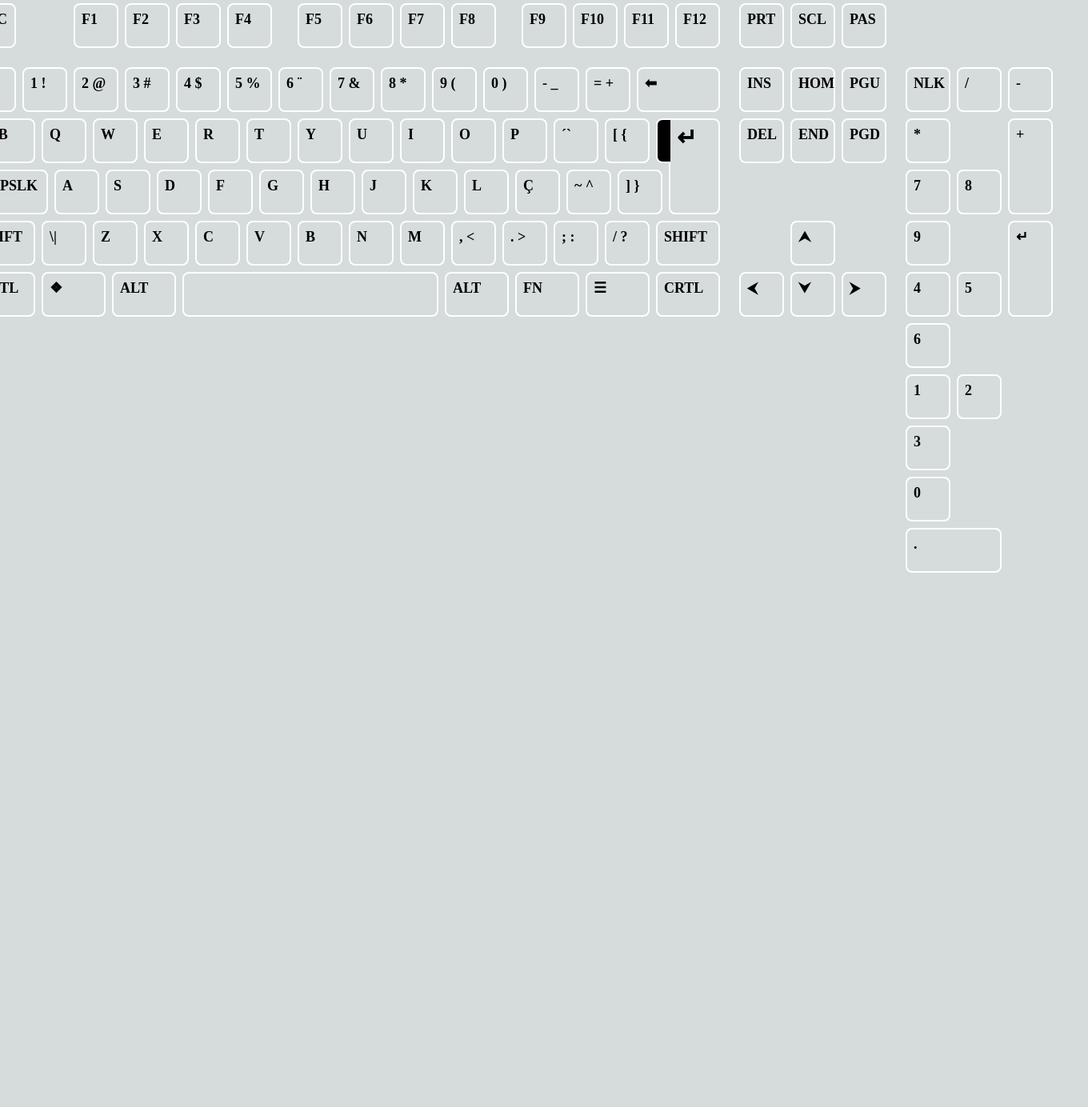
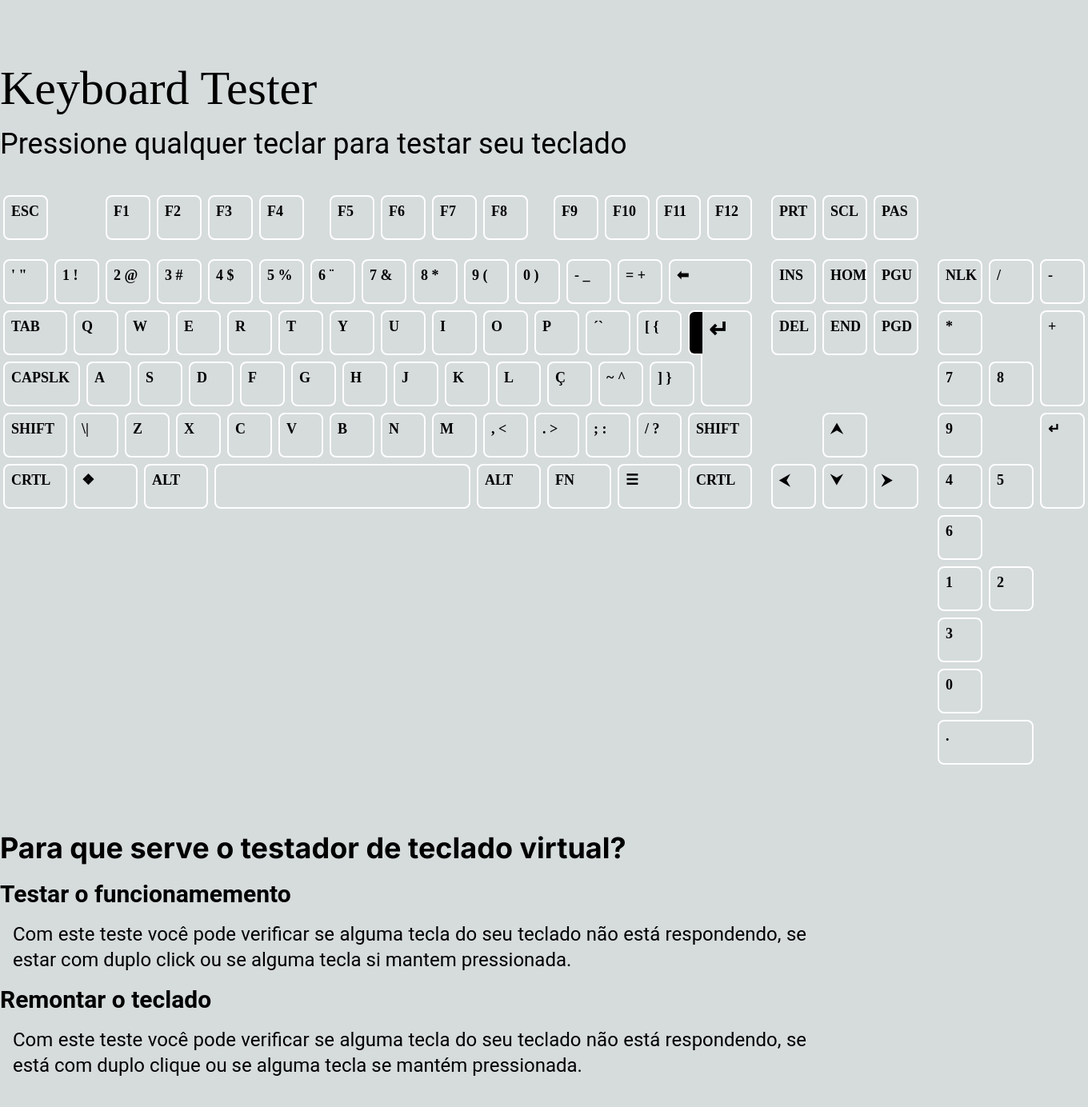
Before and after one commit to andersondavid/keyboard-test, a Next.js app: page / in a window 1280 px wide. Shown: the top 1384 px of the page at 80% size, 1360 px wide, since content can reach past the window. Before the commit the page ends 800 px from the top, so only its background shows below. Built offline with nearby package versions, Linux system fonts and the light colour scheme; a web font is replaced by a local one.

Commit message:
Create Title and About

```diff
--- /dev/null
+++ b/src/app/components/About.tsx
@@ -0,0 +1,31 @@
+import React from "react";
+
+export default function About() {
+	return (
+		<div className="mb-10 mt-20 max-w-screen-lg">
+			<h1 className="text-4xl mb-5 font-bold">
+				Para que serve o testador de teclado virtual?
+			</h1>
+			<ul className="list-disc">
+				<li>
+					<h3 className="text-3xl font-bold font-roboto">
+						Testar o funcionamemento
+					</h3>
+					<p className="text-2xl text-justify m-4 font-roboto">
+						Com este teste você pode verificar se alguma tecla do seu teclado
+						não está respondendo, se estar com duplo click ou se alguma tecla si
+						mantem pressionada.
+					</p>
+				</li>
+				<li>
+					<h3 className="text-3xl font-bold font-roboto">Remontar o teclado</h3>
+					<p className="text-2xl text-justify m-4 font-roboto">
+						Com este teste você pode verificar se alguma tecla do seu teclado
+						não está respondendo, se está com duplo clique ou se alguma tecla se
+						mantém pressionada.
+					</p>
+				</li>
+			</ul>
+		</div>
+	);
+}
--- a/src/app/components/Keyboard.tsx
+++ b/src/app/components/Keyboard.tsx
@@ -1,9 +1,11 @@
 import React from "react";
+
 import FunctionsKeys from "./keyboradLayouts/FunctionsKeys";
 import ModifiersTypewriterKeys from "./keyboradLayouts/ModifiersTypewriterKeys";
 import ArrowsNavigationsKeys from "./keyboradLayouts/ArrowsNavigationsKeys";
 import EspecialKeys from "./keyboradLayouts/EspecialKeys";
 import NumpadKeys from "./keyboradLayouts/NumpadKeys";
+
 export default function Keyboard() {
 	return (
 		<div className="flex gap-4">
--- /dev/null
+++ b/src/app/components/Title.tsx
@@ -0,0 +1,12 @@
+import React from "react";
+
+export default function Title() {
+	return (
+		<div className="mb-10">
+			<h1 className="text-6xl font-goldman mb-5">Keyboard Tester</h1>
+			<h2 className="text-4xl font-roboto">
+				Pressione qualquer teclar para testar seu teclado
+			</h2>
+		</div>
+	);
+}
--- a/src/app/components/subcomponents/EnterKey.tsx
+++ b/src/app/components/subcomponents/EnterKey.tsx
@@ -15,7 +15,7 @@ export default function KeyEnter(props: PropType) {
 				className={`h-[7.5em] w-16 px-2 py-1 rounded-lg rounded-tl-none border-2 border-white m-1 inline-block ${className}`}
 			>
 				<span className="border-2 border-white border-r-0 absolute top-1 h-14 -left-3 w-[1.125em] rounded-lg rounded-e-none bg-black"></span>
-				<span className={`font-bold key text-3xl`}>
+				<span className={`font-bold font-goldman text-3xl`}>
 					{keyValue}
 				</span>
 			</div>
--- a/src/app/components/subcomponents/Key.tsx
+++ b/src/app/components/subcomponents/Key.tsx
@@ -9,7 +9,7 @@ export default function Key(props: PropType) {
 	const { keyValue, className } = props;
 	return (
 		<div className={`h-14 w-14 px-2 py-1 rounded-lg border-2 border-white m-1 inline-block ${className}`}>
-			<span className="font-bold text-lg key">{keyValue}</span>
+			<span className="font-bold text-lg font-goldman">{keyValue}</span>
 		</div>
 	);
 }
--- a/src/app/globals.css
+++ b/src/app/globals.css
@@ -16,37 +16,52 @@
 
 body {
 	color: rgb(var(--foreground-rgb));
-  background: rgb(var(--background-rgb))
+	background: rgb(var(--background-rgb));
 }
 
 /* vietnamese */
 @font-face {
-  font-family: 'Goldman';
+	font-family: "Goldman";
 	font-style: normal;
 	font-weight: 700;
 	font-display: swap;
-  src: url(https://fonts.gstatic.com/s/goldman/v15/pe0rMIWbN4JFplR2FI5XEt-aBuZr.woff2) format('woff2');
-  unicode-range: U+0102-0103, U+0110-0111, U+0128-0129, U+0168-0169, U+01A0-01A1, U+01AF-01B0, U+0300-0301, U+0303-0304, U+0308-0309, U+0323, U+0329, U+1EA0-1EF9, U+20AB;
+	src: url(https://fonts.gstatic.com/s/goldman/v15/pe0rMIWbN4JFplR2FI5XEt-aBuZr.woff2)
+		format("woff2");
+	unicode-range: U+0102-0103, U+0110-0111, U+0128-0129, U+0168-0169, U+01A0-01A1,
+		U+01AF-01B0, U+0300-0301, U+0303-0304, U+0308-0309, U+0323, U+0329,
+		U+1EA0-1EF9, U+20AB;
 }
 /* latin-ext */
 @font-face {
-  font-family: 'Goldman';
+	font-family: "Goldman";
 	font-style: normal;
 	font-weight: 700;
 	font-display: swap;
-  src: url(https://fonts.gstatic.com/s/goldman/v15/pe0rMIWbN4JFplR2FI5XEt6aBuZr.woff2) format('woff2');
-  unicode-range: U+0100-02AF, U+0300-0301, U+0303-0304, U+0308-0309, U+0323, U+0329, U+1E00-1EFF, U+2020, U+20A0-20AB, U+20AD-20CF, U+2113, U+2C60-2C7F, U+A720-A7FF;
+	src: url(https://fonts.gstatic.com/s/goldman/v15/pe0rMIWbN4JFplR2FI5XEt6aBuZr.woff2)
+		format("woff2");
+	unicode-range: U+0100-02AF, U+0300-0301, U+0303-0304, U+0308-0309, U+0323,
+		U+0329, U+1E00-1EFF, U+2020, U+20A0-20AB, U+20AD-20CF, U+2113, U+2C60-2C7F,
+		U+A720-A7FF;
 }
 /* latin */
 @font-face {
-  font-family: 'Goldman';
+	font-family: "Goldman";
 	font-style: normal;
 	font-weight: 700;
 	font-display: swap;
-  src: url(https://fonts.gstatic.com/s/goldman/v15/pe0rMIWbN4JFplR2FI5XEtCaBg.woff2) format('woff2');
-  unicode-range: U+0000-00FF, U+0131, U+0152-0153, U+02BB-02BC, U+02C6, U+02DA, U+02DC, U+0300-0301, U+0303-0304, U+0308-0309, U+0323, U+0329, U+2000-206F, U+2074, U+20AC, U+2122, U+2191, U+2193, U+2212, U+2215, U+FEFF, U+FFFD;
+	src: url(https://fonts.gstatic.com/s/goldman/v15/pe0rMIWbN4JFplR2FI5XEtCaBg.woff2)
+		format("woff2");
+	unicode-range: U+0000-00FF, U+0131, U+0152-0153, U+02BB-02BC, U+02C6, U+02DA,
+		U+02DC, U+0300-0301, U+0303-0304, U+0308-0309, U+0323, U+0329, U+2000-206F,
+		U+2074, U+20AC, U+2122, U+2191, U+2193, U+2212, U+2215, U+FEFF, U+FFFD;
 }
 
-.key {
-  font-family: 'Goldman', cursive;
+@import url("https://fonts.googleapis.com/css2?family=Roboto&display=swap");
+
+.font-goldman {
+	font-family: "Goldman", cursive;
 }
+
+.font-roboto {
+	font-family: "Roboto", sans-serif;
+}
--- a/src/app/page.tsx
+++ b/src/app/page.tsx
@@ -1,10 +1,12 @@
-import Keyboard from "./components/Keyboard"
+import About from "./components/About";
+import Keyboard from "./components/Keyboard";
+import Title from "./components/Title";
 export default function Home() {
 	return (
-		<div className="flex justify-center">
-			<div className="">
-				<Keyboard />
-			</div>
+		<div className="max-w-max m-auto pt-20">
+			<Title />
+			<Keyboard />
+			<About />
 		</div>
 	);
 }
```
Lines whose indentation alone changed are shown as unchanged.
